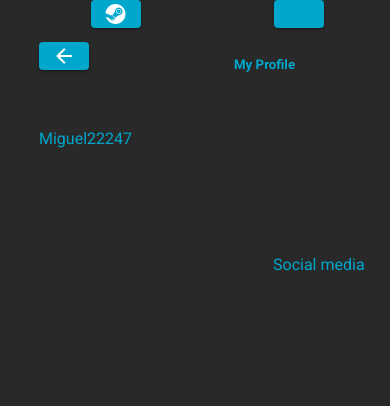
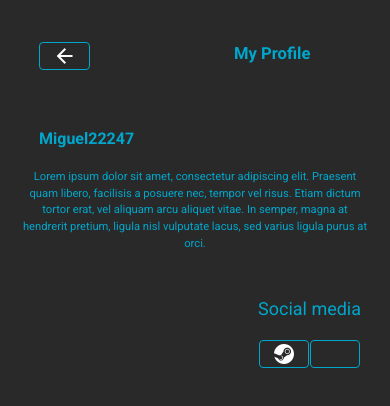
Before and after one commit to Miguel22247/MatchGame, a Vue app: page /profile in a window 390 px wide. Shown: the top 406 px of the page. Built offline with nearby package versions, Linux system fonts and the light colour scheme.

Commit message:
Add some things and fix of buttons

```diff
--- a/src/views/Profile.vue
+++ b/src/views/Profile.vue
@@ -13,7 +13,7 @@
                 </div>
                 <div class="return-button">
                     <router-link to="/home">
-						<v-btn color="#00A7CC" small>
+                        <v-btn color="#00A7CC" outlined depressed small>
                             <v-icon color="#ffffff">
                                 mdi-arrow-left
                             </v-icon>
@@ -23,37 +23,34 @@
             </div>
             <div class="container">
                 <div class="nickname">
-					<p> Miguel22247 </p> <!-- Add dynamic username with login -->
+                    <h4> Miguel22247 </h4> <!-- Add dynamic username with login -->
                 </div>
                 <div class="bio">
+                    <p>Lorem ipsum dolor sit amet, consectetur adipiscing elit. Praesent quam libero, facilisis a posuere nec, tempor vel risus. Etiam dictum tortor erat, vel aliquam arcu aliquet vitae. In semper, magna at hendrerit pretium, ligula nisl vulputate lacus, sed varius ligula purus at orci.</p>
                 </div>
                 <div class="games">
                     <ul>
-						<li v-for="game in games" :key="game.name">
-						{{ game.name }}
-						</li>
                     </ul>
                 </div>
                 <div class="social-accounts">
                     <ul>
-						<li v-for="social in socials" :key="social.name">
-							{{ social.name }}
-						</li>
                         <div class="social-account">
-                            <p>Social media</p>
+                            <p class="text-social">Social media</p>
                             <v-row  align="center" justify="space-around">
                             <a target="_blank" href="https://steamcommunity.com/id/Miguel22247/">
-								<v-btn color="#00A7CC" small>
+                                <v-btn color="#00A7CC" outlined depressed small>
                                     <v-icon color="#ffffff">
                                         mdi-steam
                                     </v-icon>
                                 </v-btn>
                             </a>
-								<v-btn color="#00A7CC" small>
+                            <a target="_blank" href="https://discord.gg/Z5K4NWmbDq">
+                                <v-btn color="#00A7CC" outlined depressed small>
                                     <v-icon color="#ffffff">
                                         mdi-discord
                                     </v-icon>
                                 </v-btn>
+                            </a>
                             </v-row>
                         </div>
                     </ul>
@@ -131,9 +128,10 @@
 
     .my-profile-text {
         position: absolute;
-        top: 6.5%;
+        top: 5%;
         left: 60%;
         color: #00A7CC;
+        font-size: 20px;
     }
 
     .return-button button {
@@ -150,14 +148,24 @@
         left: 10%;
     }
 
-	.social-accounts p {
+    .bio {
+        width: 90%;
+        height: 10%;
         position: absolute;
-        top: 30%;
-        left: 70%;
-        justify-content: space-around;
+        top: 20%;
+        left: 5%;
+        font-size: 70%;
         color: #00A7CC;
+        text-align: center;
+        padding: 0px 0;
     }
 
-
+    .social-accounts{
+        position: absolute;
+        top: 35%;
+        left: 60%;
+        color: #00A7CC;
+        font-size: 18px;
+    }
 }
 </style>
```
Lines whose indentation alone changed are shown as unchanged.
